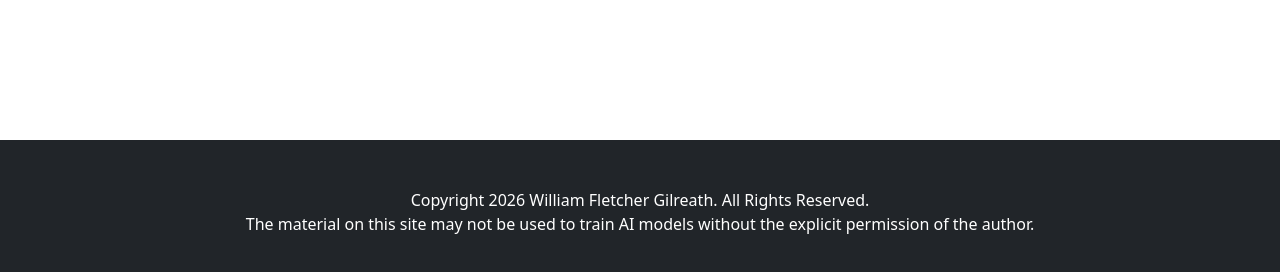
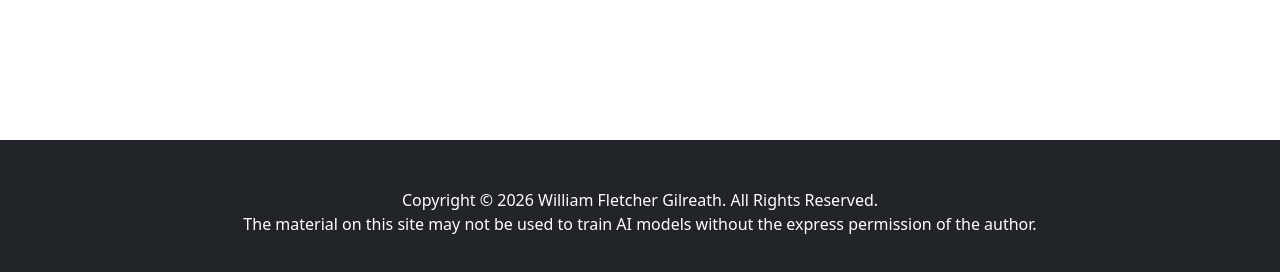
Before and after one commit to wilgilr/wilgilr.github.io, a website: page index.html in a window 1280 px wide. Shown: the part 11328-11600 px from the top of the page. Drawn offline with Linux system fonts and the light colour scheme.

Commit message:
Add files via upload
Update web page footer.

```diff
--- a/index.html
+++ b/index.html
@@ -489,10 +489,10 @@
 <footer class="py-5 bg-dark">
 	<div class="container px-4">
 		<p class="m-0 text-center text-white" lang="en">
-			Copyright  2026 William Fletcher Gilreath. All Rights Reserved.
+			Copyright &copy; 2026 William Fletcher Gilreath. All Rights Reserved.
 		</p>
 		<p class="m-0 text-center text-white" lang="en">
-			The material on this site may not be used to train AI models without the explicit permission of the author.
+			The material on this site may not be used to train AI models without the express permission of the author.
 		</p>
 	</div>
 </footer>
```
